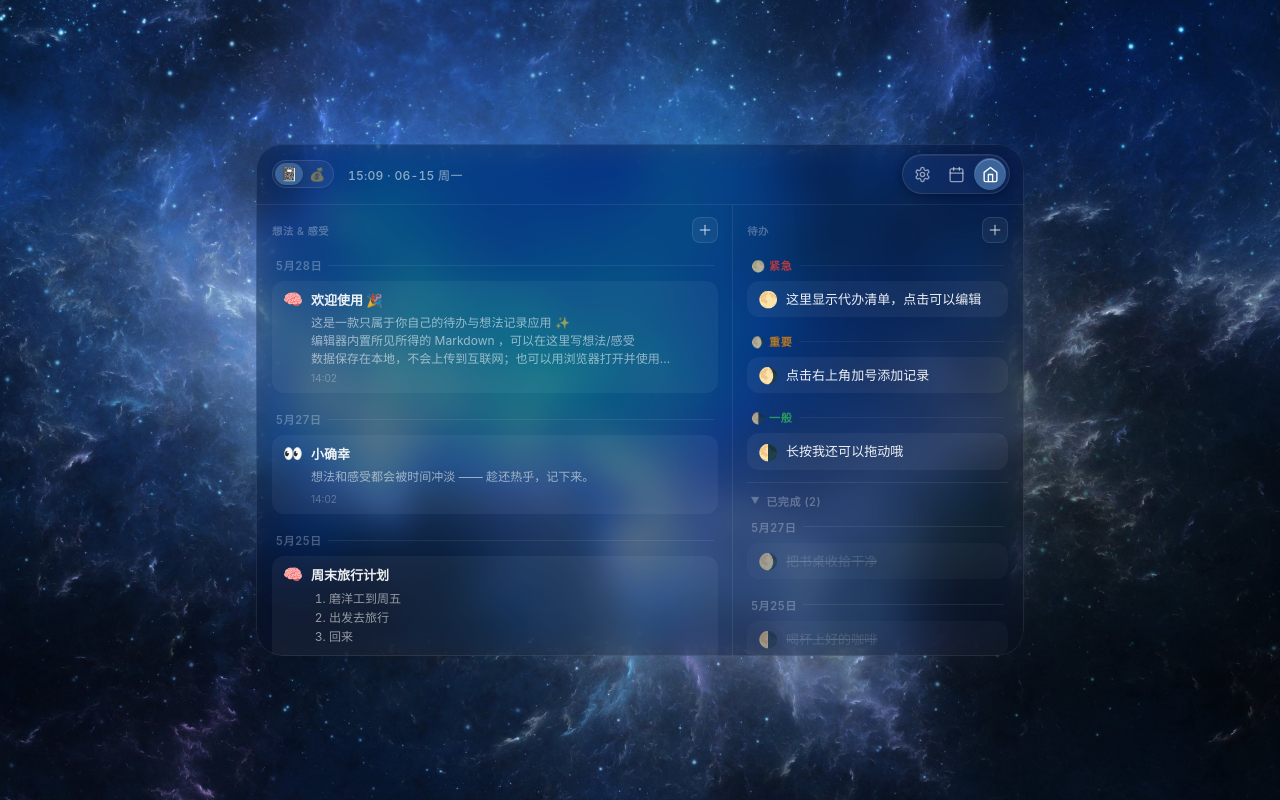
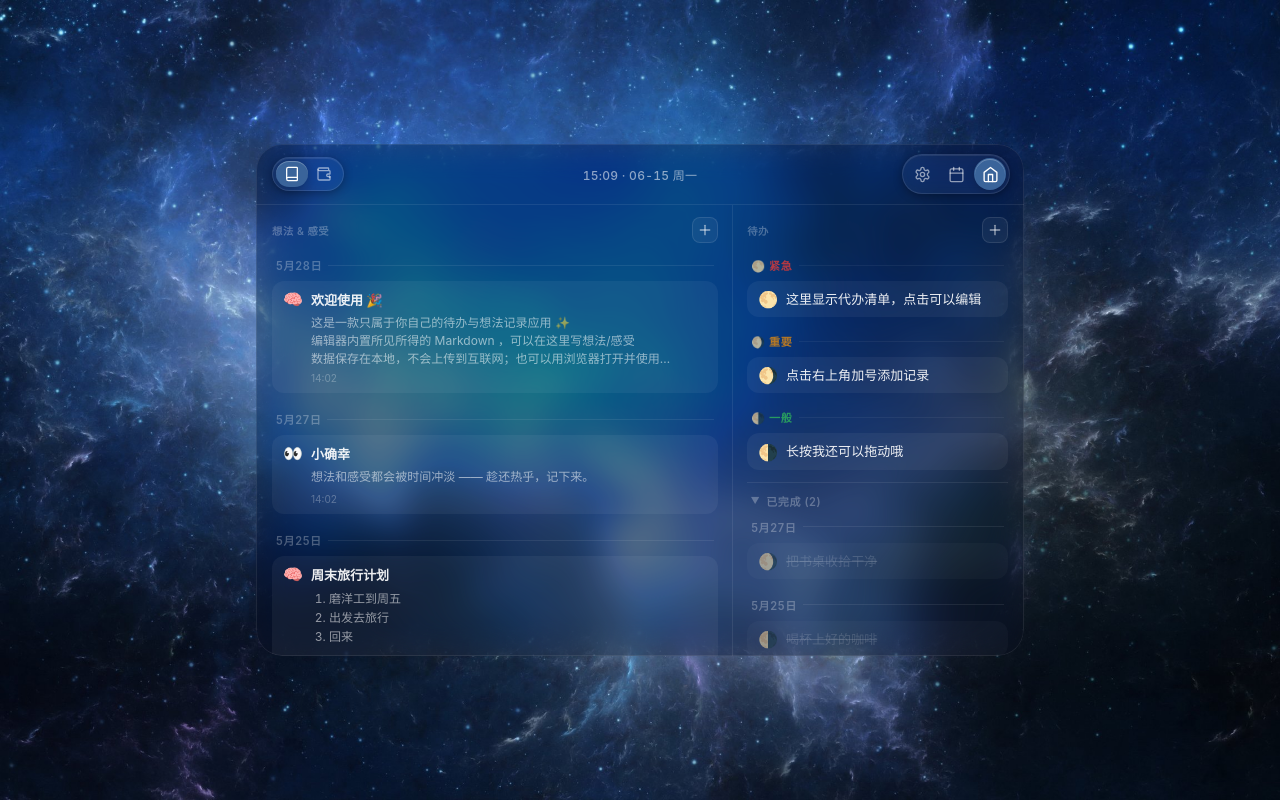
Before and after one commit to DongLingke/Daynote, a Flask app: page / in a window 1280 px wide. Run offline with Flask 3, Linux system fonts and the light colour scheme; data comes from the database, SQL or seed files in the repository; some libraries are stand-ins or nearby versions.

Commit message:
Accounting export, switch icons match nav style, datetime position setting
1. 记账设置 tab now has a 数据备份 section (export/import) — the existing
   /api/export already includes all accounting tables, so one click backs
   up everything (消费/收入/余额/特殊款项/分类/日记/设置).

2. Mode switch now uses Lucide line icons (book / wallet) instead of emoji
   and matches the right-side nav pill style: glass pill + blur + shadow,
   active icon white on the accent thumb.

3. New "时间显示位置" setting (interface tab): left / center / right,
   default center. applySettings adds a dtpos-* body class; centered mode
   absolutely-centers the clock and hides the redundant view title.

Verified with Playwright: switch renders 2 SVG icons, datetime centers
exactly (diff 0px) / left 292 / right 780, accounting export button present,
zero page errors.

Co-Authored-By: Claude Opus 4.6 <noreply@anthropic.com>

```diff
--- a/app.py
+++ b/app.py
@@ -156,6 +156,7 @@ def init_db():
         'emoji_todo_2': '🌗',
         'emoji_todo_1': '🌘',
         'show_datetime': 'true',
+        'datetime_position': 'center',
         'show_date': 'true',
         'show_time': 'false',
         'show_weekday': 'true',
--- a/static/css/style.css
+++ b/static/css/style.css
@@ -806,6 +806,29 @@ body.fullscreen-card #card-wrapper .glass-layer {
   text-align: center;
   padding: 0 8px;
 }
+
+/* ── Header datetime position ──
+   left  : datetime sits just after the switch (title fills the rest, centered)
+   center: datetime absolutely centered; the view-name title yields to it
+   right : datetime sits just before the nav pill (title fills the left)     */
+.card-header { position: relative; }
+.header-datetime { order: 1; }
+.header-title    { order: 2; }
+.header-nav      { order: 3; }
+.mode-switch     { order: 0; }
+
+body.dtpos-right .header-datetime { order: 2; }
+body.dtpos-right .header-title    { order: 1; }
+
+body.dtpos-center .header-datetime {
+  position: absolute;
+  left: 50%;
+  transform: translateX(-50%);
+  pointer-events: none;
+}
+/* When centered, the view-name title would collide with the clock — hide it
+   (the highlighted nav button already shows which view is active). */
+body.dtpos-center .header-title { visibility: hidden; }
 
 .icon-btn {
   width: 30px; height: 30px;
@@ -2786,49 +2809,58 @@ body.drag-active .todo-item:not(.dragging) { transition: transform 0.15s; }
 /* ═══════════════════════════════════════════════════════════════════
    Accounting mode (记账模式)
    ═══════════════════════════════════════════════════════════════════ */
-/* Two-in-one sliding switch: 📓 日记 ⇄ 💰 记账 */
+/* Two-in-one sliding switch: 日记 ⇄ 记账 — matches the header-nav pill style */
 .mode-switch {
   flex-shrink: 0;
   position: relative;
   display: inline-flex;
   align-items: center;
-  margin-right: 8px;
-  padding: 2px;
+  margin-right: 6px;
+  padding: 3px;
   border: 1px solid var(--item-border);
   border-radius: 999px;
   background: var(--item-glass);
   cursor: pointer;
   -webkit-tap-highlight-color: transparent;
-  transition: background 0.15s;
-}
-.mode-switch:hover { background: var(--item-glass-hover); }
+  backdrop-filter: blur(10px) saturate(1.2);
+  -webkit-backdrop-filter: blur(10px) saturate(1.2);
+  box-shadow:
+    inset 0 1px 0 rgba(255,255,255,0.22),
+    0 2px 8px rgba(0,0,0,0.06);
+}
+.theme-dark .mode-switch {
+  box-shadow:
+    inset 0 1px 0 rgba(255,255,255,0.08),
+    0 2px 10px rgba(0,0,0,0.32);
+}
 .mode-switch:active { transform: scale(0.97); }
 .mode-switch-opt {
   position: relative;
   z-index: 1;
-  width: 28px; height: 22px;
+  width: 32px; height: 26px;
   display: flex; align-items: center; justify-content: center;
-  font-size: 13px;
-  opacity: 0.4;
-  transition: opacity 0.2s, transform 0.2s;
+  color: var(--text-secondary);
+  transition: color 0.2s;
   pointer-events: none;   /* clicks fall through to the container's data-act */
 }
+.mode-switch-opt svg { display: block; }
 .mode-switch.is-diary .mode-switch-opt[data-mode="diary"],
 .mode-switch.is-acct  .mode-switch-opt[data-mode="acct"] {
-  opacity: 1;
-  transform: scale(1.08);
+  color: #fff;            /* active icon sits on the accent thumb */
 }
 .mode-switch-thumb {
   position: absolute;
-  top: 2px; left: 2px;
-  width: 28px; height: 22px;
+  top: 3px; left: 3px;
+  width: 32px; height: 26px;
   border-radius: 999px;
   background: var(--accent);
-  box-shadow: 0 1px 3px rgba(0,0,0,0.18);
+  box-shadow:
+    0 2px 8px rgba(0,0,0,0.18),
+    inset 0 1px 0 rgba(255,255,255,0.25);
   transition: transform 0.22s cubic-bezier(0.4, 0, 0.2, 1);
   pointer-events: none;
 }
-.mode-switch.is-acct .mode-switch-thumb { transform: translateX(28px); }
+.mode-switch.is-acct .mode-switch-thumb { transform: translateX(32px); }
 
 /* ── Layout: desktop two-column / mobile stacked ── */
 .acct-desktop {
```
Also changed, not shown: static/js/app.js.
